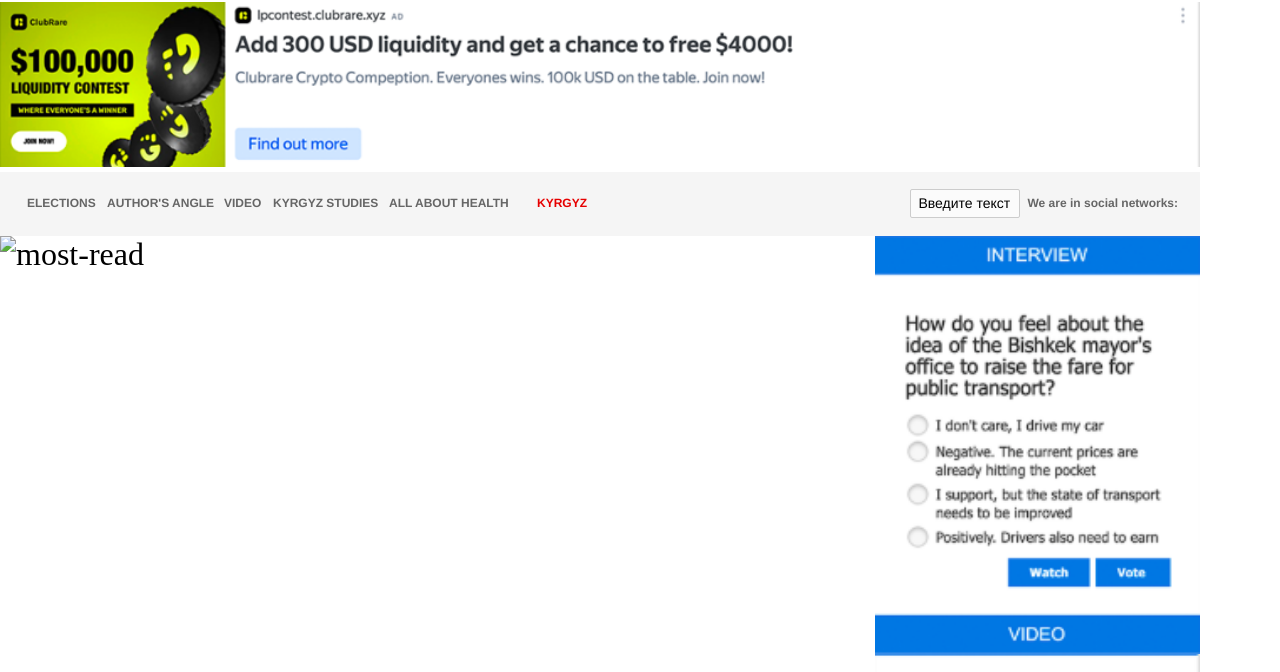
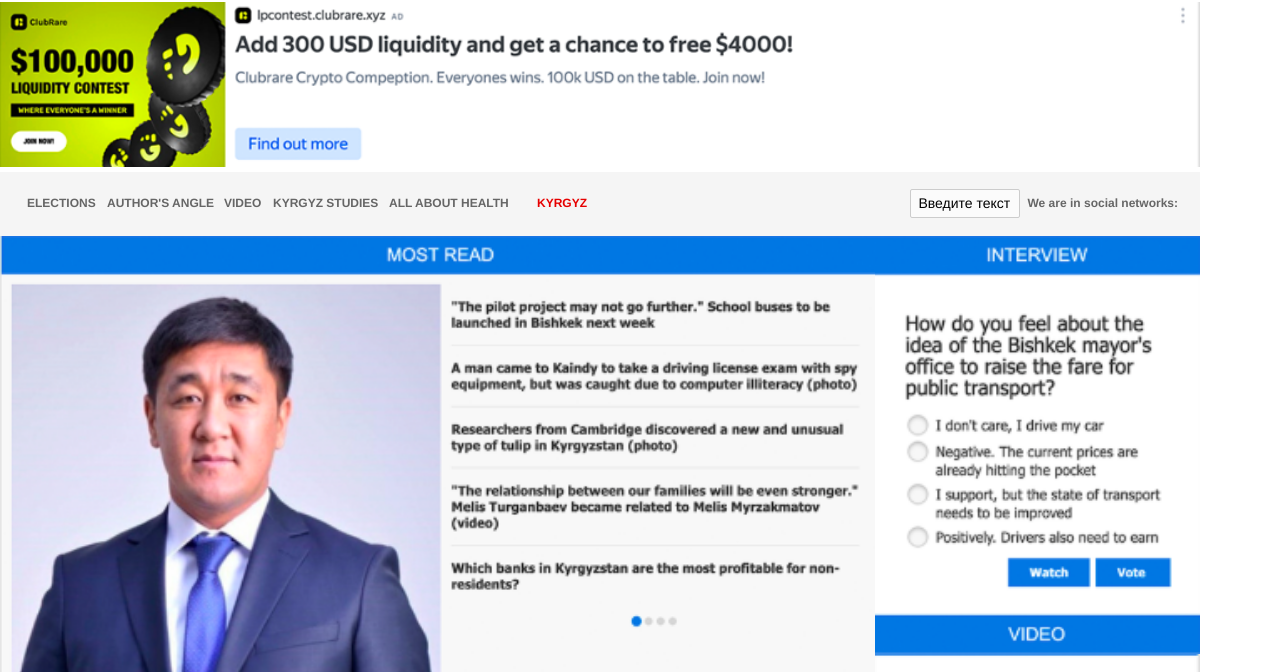
Before and after one commit to sinkrizz/personal-page, a plain HTML site: page project/grid5.html in a window 1280 px wide. Shown: the part 128-800 px from the top of the page. Drawn offline with Linux system fonts and the light colour scheme; files whose address does not match are found by name; a web font is replaced by a local one.

Commit message:
solve images issue

```diff
--- a/project/grid5.html
+++ b/project/grid5.html
@@ -38,7 +38,7 @@
         </div>
 </div>
       <div class="box4">
-        <img src="project/images/screenshot_project1.png" alt="most-read" class="box4-image">
+        <img src="./images/screenshot_project1.png" alt="most-read" class="box4-image">
       </div>
       <div class="box5">
         <img src="project/images/screenshot_project4.png" alt="video" class="box5-image">
```
